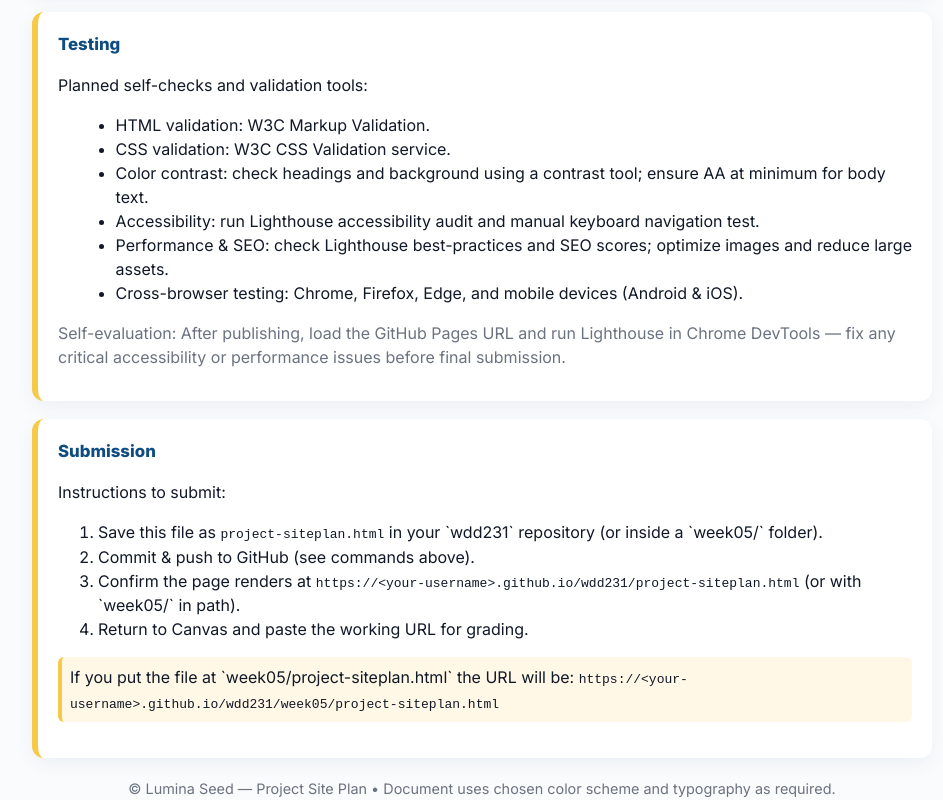
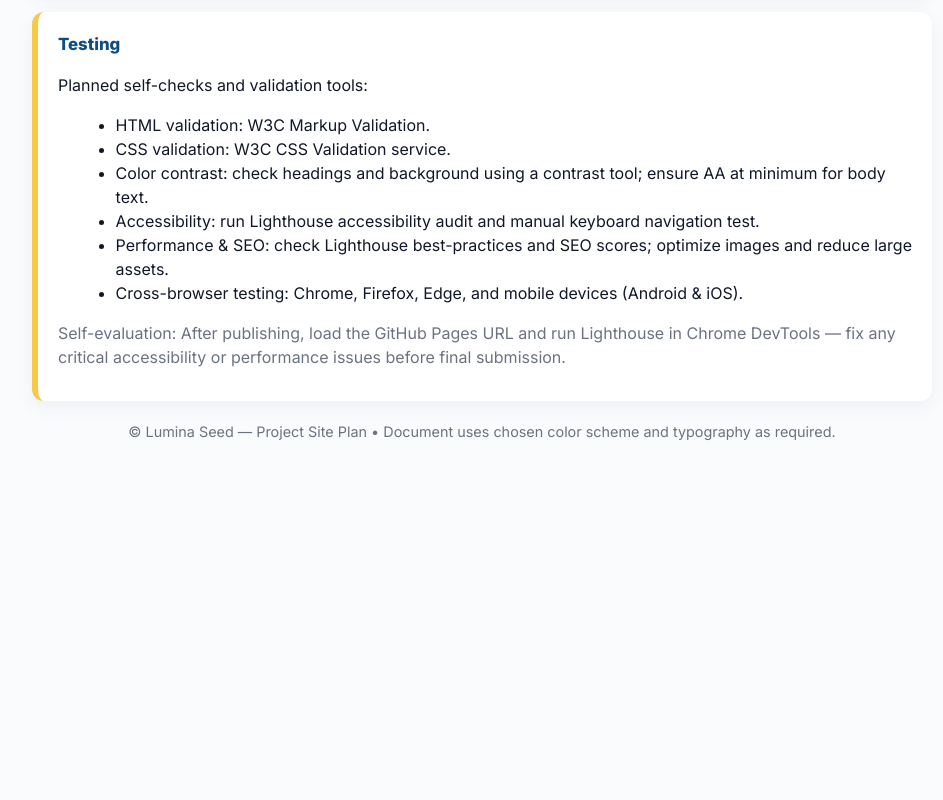
Before and after one commit to VictorChavez0501/WDD-231, a plain HTML site: page Week 05/project-siteplan.html in a window 1280 px wide. Shown: the part 2696-3496 px from the top of the page, without its empty margins (158-1101 px from the left). After the commit the page ends 3139 px from the top, so only its background shows below. Drawn offline with nearby package versions, Linux system fonts and the light colour scheme.

Commit message:
siteplan_new

```diff
--- a/Week 05/project-siteplan.html
+++ b/Week 05/project-siteplan.html
@@ -219,20 +219,6 @@
       <p class="lead">Self-evaluation: After publishing, load the GitHub Pages URL and run Lighthouse in Chrome DevTools — fix any critical accessibility or performance issues before final submission.</p>
     </section>
 
-    <section class="plan-card" id="submission">
-      <h3>Submission</h3>
-      <p>Instructions to submit:</p>
-      <ol>
-        <li>Save this file as <code>project-siteplan.html</code> in your `wdd231` repository (or inside a `week05/` folder).</li>
-        <li>Commit & push to GitHub (see commands above).</li>
-        <li>Confirm the page renders at <code>https://&lt;your-username&gt;.github.io/wdd231/project-siteplan.html</code> (or with `week05/` in path).</li>
-        <li>Return to Canvas and paste the working URL for grading.</li>
-      </ol>
-
-      <p class="note">If you put the file at `week05/project-siteplan.html` the URL will be:
-      <code>https://&lt;your-username&gt;.github.io/wdd231/week05/project-siteplan.html</code></p>
-    </section>
-
     <footer>
       © Lumina Seed — Project Site Plan • Document uses chosen color scheme and typography as required.
     </footer>
```
